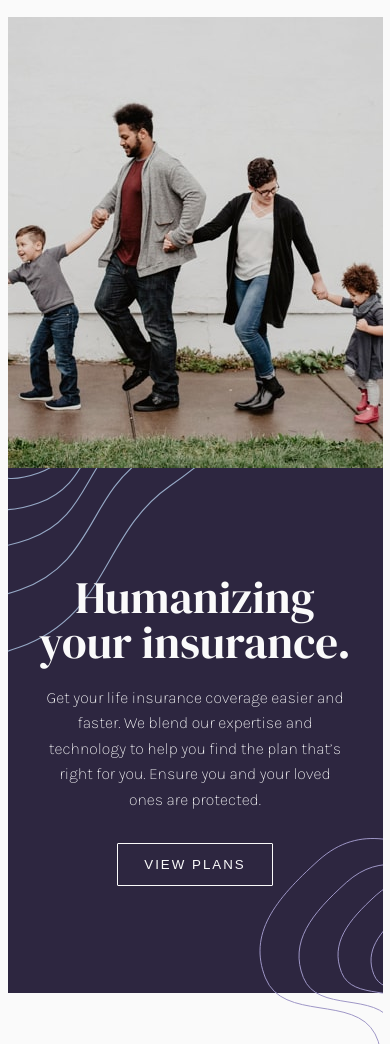
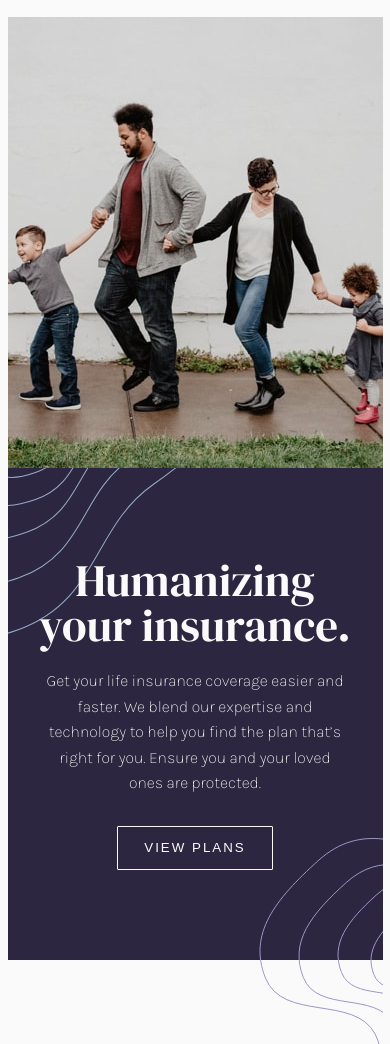
Before and after one commit to SVDwebtech/insureLandingPage029, a website: page index.html in a window 390 px wide. Shown: the part 55-1099 px from the top of the page. Drawn offline with Linux system fonts and the light colour scheme.

Commit message:
fix responsiveness of header__content-container iro images

```diff
--- a/sass/components/_navigation.scss
+++ b/sass/components/_navigation.scss
@@ -4,7 +4,7 @@
     justify-content: space-between;
     align-items: center;
 
-    width: min(37.5rem, 100%);
+    // width: min(37.5rem, 100%);
 }
 
 // contains the actual navigation items --> about &contact;
--- a/sass/pages/_home.scss
+++ b/sass/pages/_home.scss
@@ -1,20 +1,20 @@
 .header {
 
-	display: flex;
-	flex-direction: column;
-	align-items: center;
+	width: 37.5rem;
+	margin: 0 auto;
 
 	&__navbar {
 		padding: 2rem;
 	}
 
 	&__image-container {
-		width: min(37.5rem, 100%);
+
 	}
 
 	&__hero-image {
 		display: block;
 		width: 100%;
+		height: auto;
 		margin: 0 auto;
 	}
 
@@ -25,10 +25,7 @@
 		justify-content: center;
 		align-items: center;
 
-		width: min(37.5rem, 100%);
-		height: min(140vw, 52.5rem);
-
-		padding: 0 3rem;
+		padding: 9rem 3rem;
 
 		position: relative;
 
@@ -48,11 +45,11 @@
 		background-image: url("../images/bg-pattern-intro-left-mobile.svg");
 		background-color: $color-primary-darkViolet;
 		background-repeat: no-repeat;
-		background-size: 50%;
+		background-size: 45%;
 		background-position: left top;
 
-		width: min(37.5rem, 100%);
-		height: min(140vw, 52.5rem);
+		width: 100%;
+		height: 100%;
 
 		position: absolute;
 		top: 0;
@@ -69,8 +66,10 @@
 		background-size: 33%;
 		background-position: right 37rem;
 
-		width: min(37.5rem, 100%);
-		height: min(100rem);
+		// width: min(37.5rem, 100%);
+		// height: min(100rem);
+		width: 100%;
+		height: 100rem;
 
 		position: absolute;
 		top: 0;
```
Also changed, not shown: css/styles.css, 1 other file.
